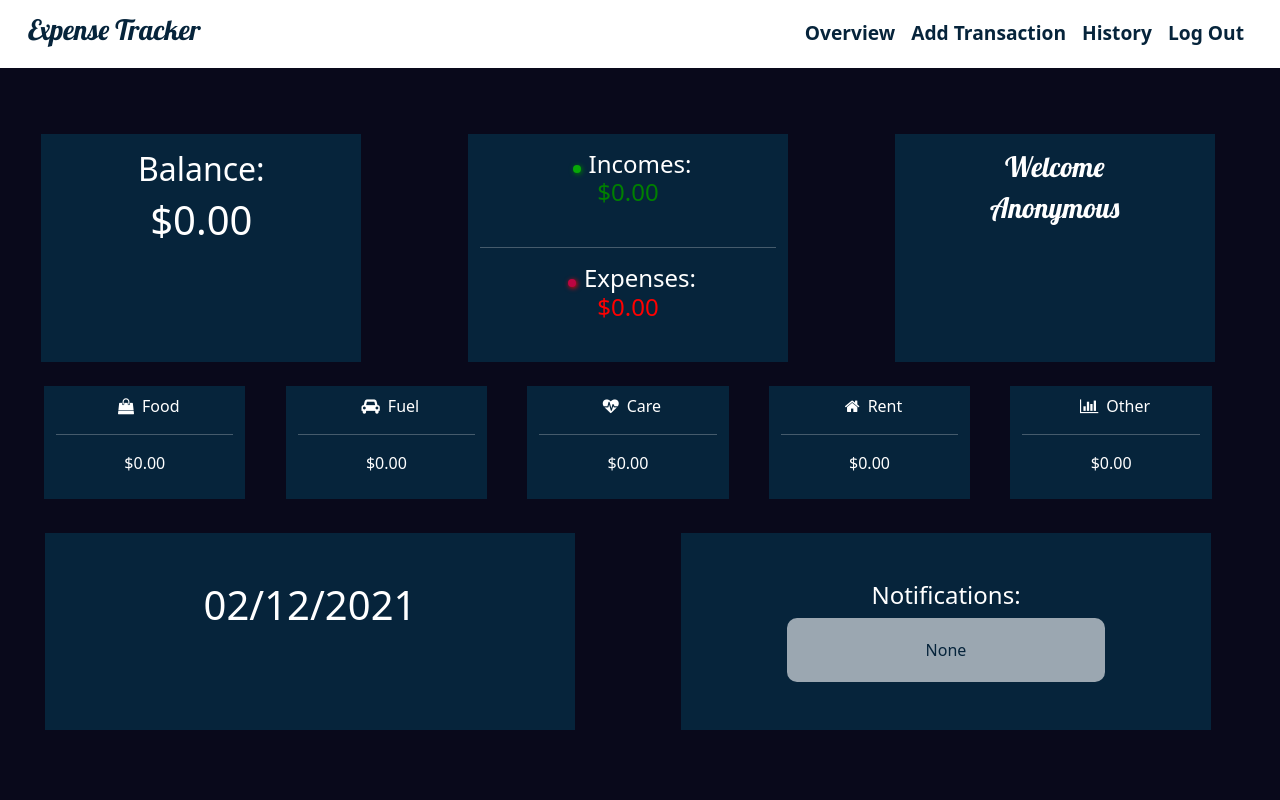
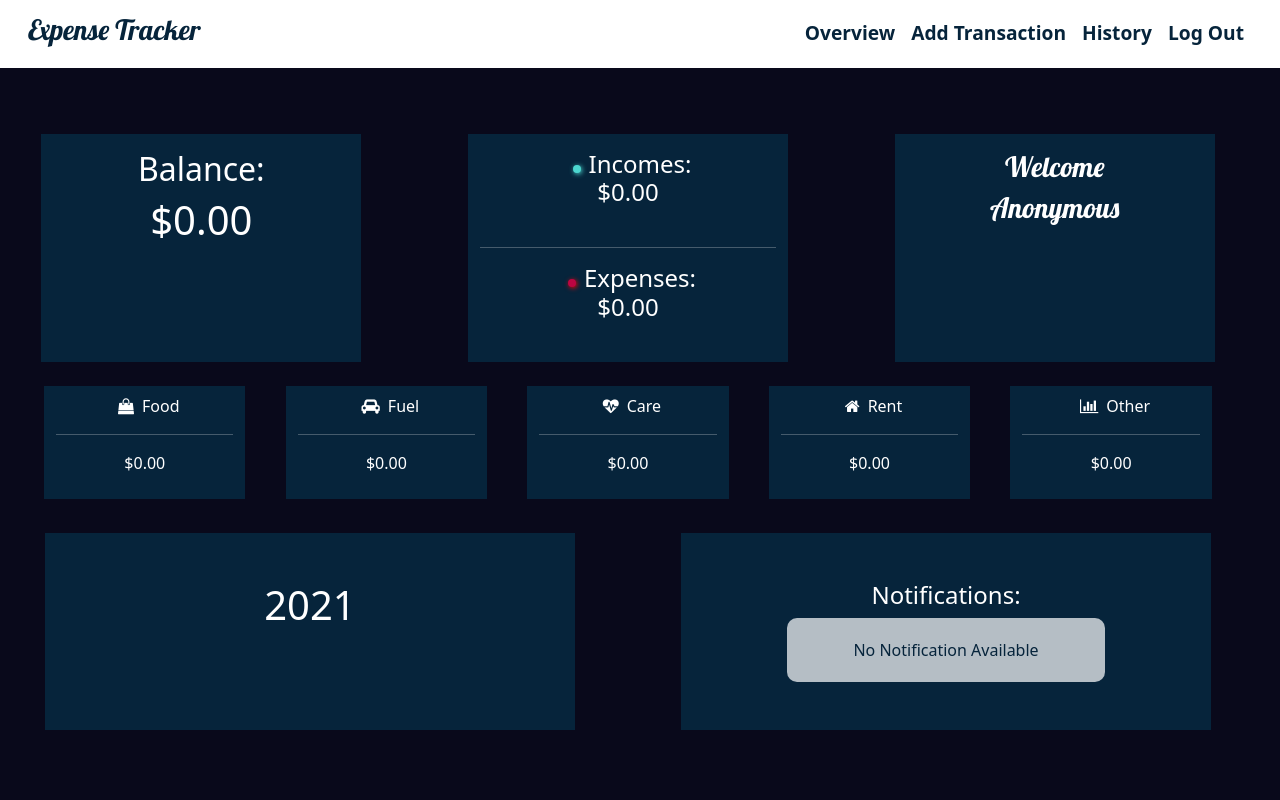
Before and after one commit to ocin13/javaSBA, a plain HTML site: page files/home.html in a window 1280 px wide. Shown: the top 800 px of the page. Drawn offline with nearby package versions, Linux system fonts and the light colour scheme.

Commit message:
sba commit

```diff
--- a/css/home.css
+++ b/css/home.css
@@ -58,8 +58,8 @@ a{
     height: 8px;
     width: 8px;
     border-radius: 50%;
-    background-color: rgb(7, 168, 7);
-    box-shadow: 1px 1px 5px green;
+    background-color: #4CD7D0;
+    box-shadow: 1px 1px 5px #4CD7D0;
 }
 .red-circle{
     display: inline-block;
@@ -79,17 +79,15 @@ a{
     color: black;
     font-weight: 600;
 }
-#income{
-    color: green;
-}
-#expense{
-    color: red;
-}
+
 #notification p{
-    background-color: rgba(255, 255, 255, 0.6);
+    background-color: rgba(255, 255, 255, 0.7);
     width: 60%;
     border-radius: 10px;
     padding: 20px 5px;
     margin: auto;
     color: rgb(6, 36, 59);
 }
+#add-button{
+    background-color: #4CD7D0;
+}
--- a/files/home.html
+++ b/files/home.html
@@ -10,7 +10,7 @@
     <link rel="stylesheet" href="../css/home.css" />
     <title>Expense Tracker</title>
 </head>
-<body onload="loadUserName()">
+<body onload="loadUserName(), date()">
     <div class="container-fluid px-0">
         <nav class="navbar navbar-expand-lg  navbar-menu px-3">
             <div class="container-fluid">
@@ -47,11 +47,11 @@
                     </div>
                     <div class="col-10 col-md-3 py-3 mx-auto cardInfo">
                         <div class="row sub-card" >
-                            <h4><span class="green-circle mx-2"></span>incomes: <p id="income">$0.00</p></h4>
+                            <h4 class="green"><span class="green-circle mx-2"></span>incomes: <p id="income">$0.00</p></h4>
                         </div>
                         <hr>
                         <div class="row sub-card" >
-                            <h4><span class="red-circle mx-2"></span>expenses: <p id="expense">$0.00</p></h4>
+                            <h4 class="red"><span class="red-circle mx-2"></span>expenses: <p id="expense">$0.00</p></h4>
                         </div>
                     </div>
                     <div class="col-10 col-md-3 py-3 mx-auto cardInfo">
@@ -88,12 +88,12 @@
                   </div>
                   <div class="row p-3">
                     <div class="col-12 col-md-5 mx-auto cardInfo py-5 mb-3">
-                        <h1>02/12/2021</h1>
+                        <h1 id="date"></h1>
                     </div>
                     <div class="col-12 col-md-5 mx-auto cardInfo py-5 mb-3">
                         <h4>notifications:</h4>
                         <div class="row text-center" id="notification">
-                           <p>none</p>
+                           <p>no notification available</p>
                         </div>
                     </div>
                   </div>
--- a/js/home.js
+++ b/js/home.js
@@ -20,6 +20,13 @@ var balanceValue = 0;
 var incomeValue = 0;
 var expenceValue = 0;
 var recentTransaction = [];
+
+function date(){
+    var dateBox = document.getElementById("date");
+    var date = new Date();
+    var today = date.getUTCFullYear();
+    dateBox.innerHTML = `<p>${today}</p>`;
+}
 
 function loadUserName(){
      var username = sessionStorage.getItem('username');
@@ -129,3 +136,8 @@ addButton.addEventListener("click", updateBalance);
 addButton.addEventListener("click", createTransaction);
 addButton.addEventListener("click",displayHistory);
 addButton.addEventListener("click",note);
+
+
+//api
+
+//call
```
Also changed, not shown: Read.me.txt (added).
